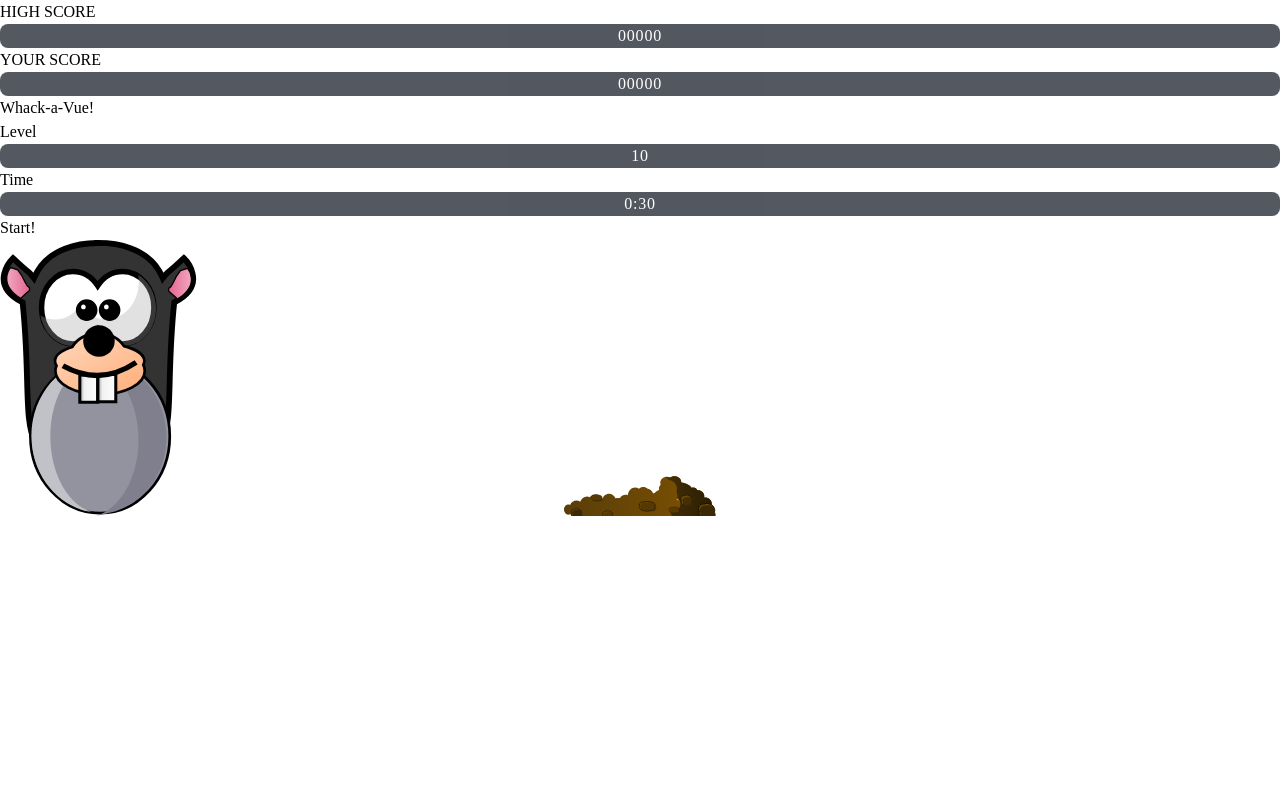
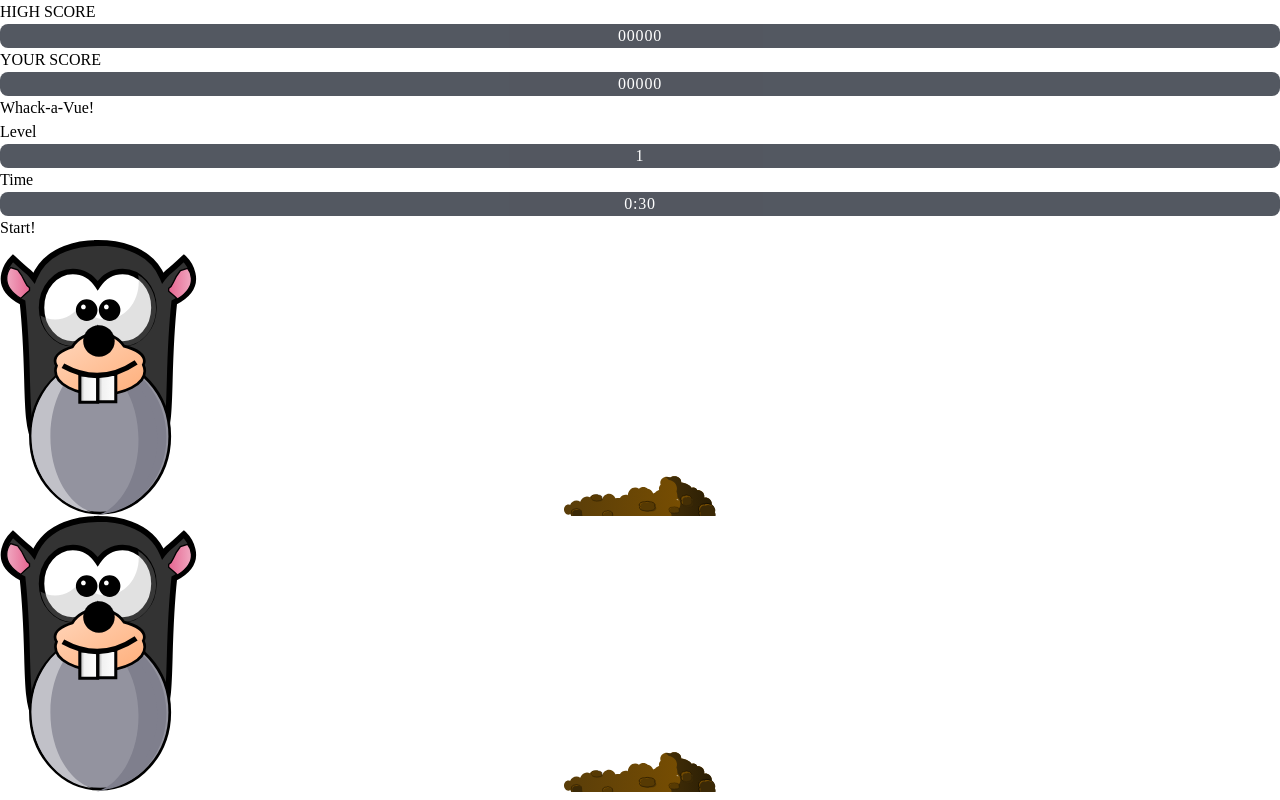
Before and after one commit to Tepexic/whack-a-vue, a Vue app: page / in a window 1280 px wide. Built offline with nearby package versions, Linux system fonts and the light colour scheme.

Commit message:
Add score and high score tracking. Add method to increase score based on level and hide mole when it is clicked

```diff
--- a/src/App.vue
+++ b/src/App.vue
@@ -3,11 +3,11 @@
     <div class="flex items-center justify-between">
       <div class="text-sm flex flex-col justify-center">
         <div class="tracking-wider text-center">HIGH SCORE</div>
-        <div class="score">00000</div>
+        <div class="score">{{displayHighScore}}</div>
       </div>
       <div class="text-sm flex flex-col justify-center tracking-wider">
         <div class="tracking-wider text-center">YOUR SCORE</div>
-        <div class="score">00000</div>
+        <div class="score">{{displayScore}}</div>
       </div>
     </div>
 
@@ -17,19 +17,19 @@
       <div class="flex justify-between items-center">
         <div class="mx-2">
           <div class="w-full text-center">Level</div>
-          <div class="score px-2">10</div>
+          <div class="score px-2">{{level}}</div>
         </div>
         <div class="px-4 py-2 mx-4">
           <div class="w-full text-center">Time</div>
           <div class="score px-2">0:30</div>
         </div>
-        <button @click="whack" class="rounded-lg px-4 py-2 mx-2 border-2 border-green-300 shadow-lg bg-green-500 hover:bg-green-300 hover:text-green-700" >Start!</button>
+        <button @click="getHole" class="rounded-lg px-4 py-2 mx-2 border-2 border-green-300 shadow-lg bg-green-500 hover:bg-green-300 hover:text-green-700" >Start!</button>
       </div>
     </div>
 
 
     <div class="grid grid-cols-3 md:gap-4 rounded shadow-lg md:4/5 bg-yellow-400 py-2">
-      <Mole :show="mole"/>
+      <Mole v-for="m in moles" v-on:whacked="bonk" :id="m.id" :show="m.show" :key="m.id"/>
     </div>
   </div>
 </template>
@@ -42,15 +42,74 @@ export default {
 
   data: function () {
     return {
-      mole: true,
+      highScore: 0,
+      score: 0,
+      time: 0,
+      level: 1,
+      lastHole: null,
+      moles: [
+        {id:0, show: false},
+        {id:1, show: false},
+        {id:2, show: true},
+        {id:3, show: false},
+        {id:4, show: true},
+        {id:5, show: false},
+      ]
     }
   },
+
+  computed: {
+    displayScore: function () {
+      return this.fillWithZeros(8, this.score)
+    },
+    displayHighScore: function () {
+      return this.fillWithZeros(8, this.highScore)
+    },
+  },
+
+  mounted: function () {
+    // Retrieve high score
+    this.highScore = 0 | JSON.parse(localStorage.getItem('highScore'))
+  },
+
   components: {
     Mole
   },
+
   methods: {
-    whack: function() {
-      return this.mole = !this.mole
+    bonk: function(id) {
+      console.log(id)
+      this.moles[id].show = false
+      this.score += this.level * 10
+      if(this.score > this.highScore) {
+        this.highScore = this.score
+        localStorage.setItem('highScore', this.highScore)
+      }
+    },
+
+    getTime: function (min, max) {
+      // get a random time
+      return Math.round(Math.random() * (max - min) + min); // map random to [max, min]
+    },
+
+    getHole: function randomHole() {
+      // Get a random hole, don't repeat last one
+      let hole
+      do {
+        const idx = Math.floor( Math.random() * this.moles.length )
+        hole = this.moles[idx];
+      } while (hole === this.lastHole)
+      this.lastHole = hole;
+      console.log(hole.id)
+      return hole.show = true;
+    },
+
+    fillWithZeros: function (max, score) {
+      const ss = score.toString().split('');
+      for (let k=0; k<=max-ss.length; k++) {
+        ss.unshift('0')
+      }
+      return ss.join('')
     }
   }
 
--- a/src/components/Mole.vue
+++ b/src/components/Mole.vue
@@ -1,17 +1,26 @@
 <template>
   <div class="hole h-24 flex justify-center">
     <transition name="moleMove">
-      <img v-if="show" class="w-8/12 md:w-full lg:w-4/5" src="./../assets/mole.svg"/>
+      <img v-if="show" @click.prevent="whack" class="w-8/12 md:w-full lg:w-4/5" src="./../assets/mole.svg"/>
     </transition>
   </div>
 </template>
 
 <script>
+
 export default {
   props: {
+    id: {
+      type:Number
+    },
     show: {
       type: Boolean,
       default: false
+    }
+  },
+  methods: {
+    whack: function() {
+      this.$emit('whacked', this.id)
     }
   }
 }
```
Also changed, not shown: public/mole.svg (deleted), 1 other file (tests, documents, lock files or other folders).
